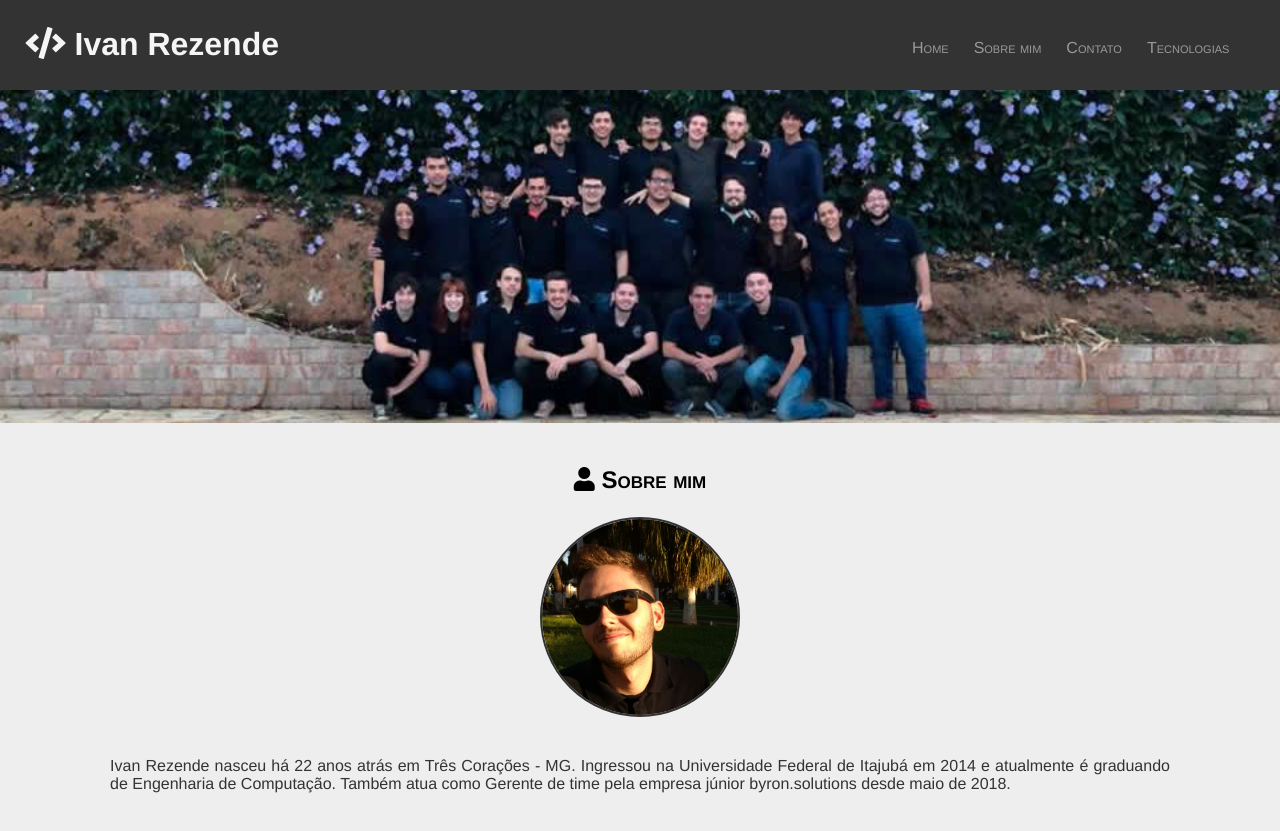
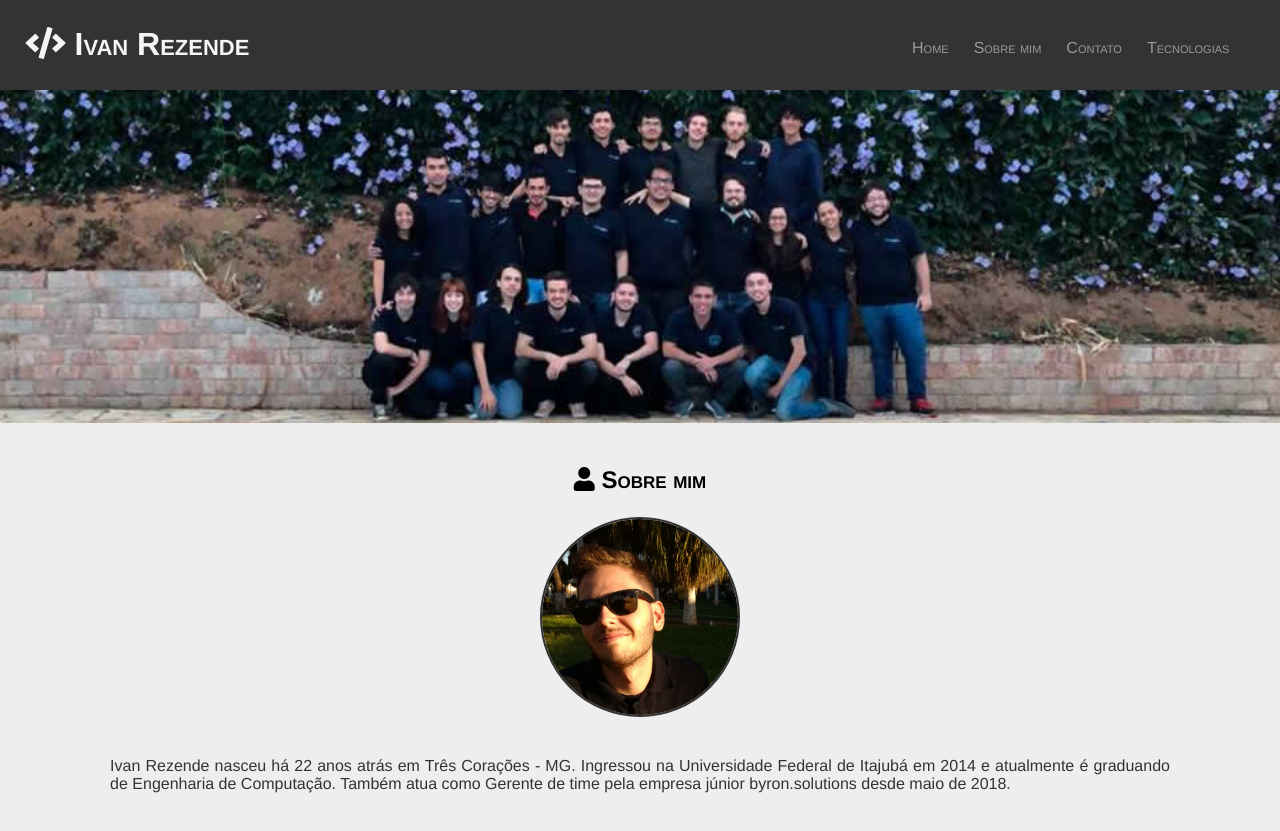
Before and after one commit to ivanrezende/ivanrezende.github.io, a plain HTML site: page index.html in a window 1280 px wide. Shown: the top 831 px of the page. Drawn offline with nearby package versions, Linux system fonts and the light colour scheme.

Commit message:
Update style.css

```diff
--- a/style.css
+++ b/style.css
@@ -30,7 +30,7 @@ body {
 	float: left;
 	font-size: 2em;
 	color: #F5F5F5;
-	text-variant: small-caps;
+	font-variant: small-caps;
 }
 
 .btn-menu {
```
